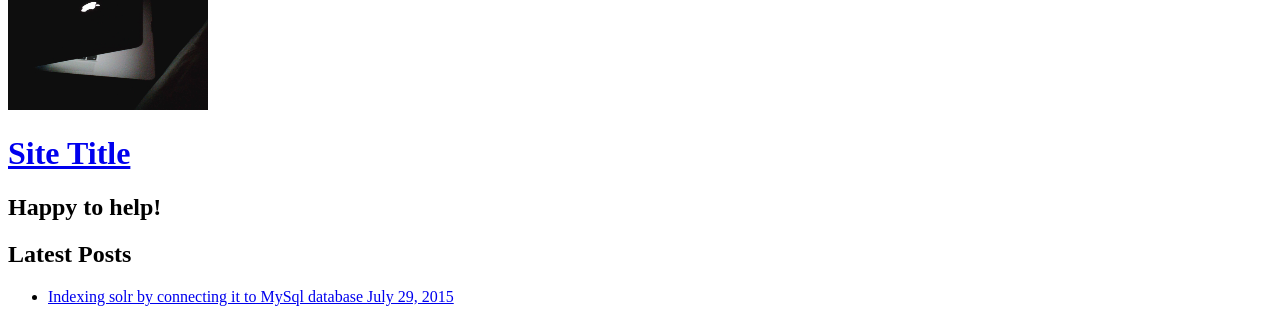
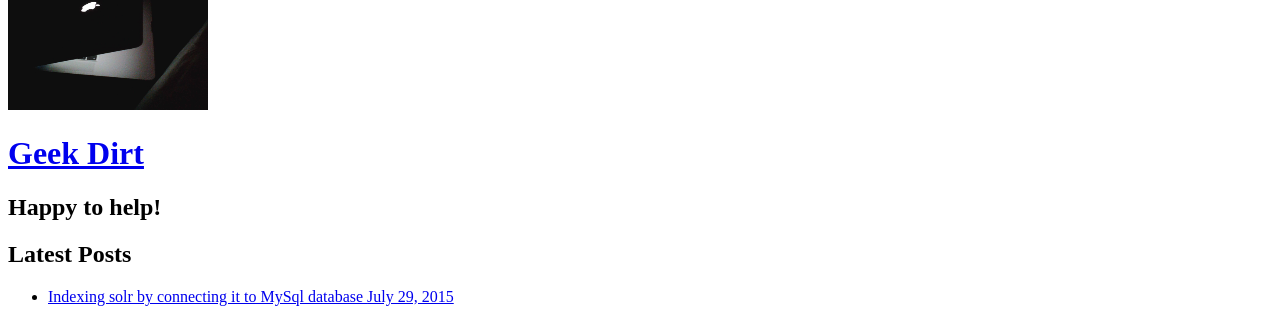
Before and after one commit to shobhit-garg/shobhit-garg.github.io, a Jekyll site: the page built from index.html, in a window 1280 px wide. Shown: the part 216-538 px from the top of the page. Built offline with Jekyll 4.4.1, drawn with Linux system fonts in a browser that asks for light colours; nearby versions of some CDN libraries.

```diff
--- a/_config.yml
+++ b/_config.yml
@@ -1,6 +1,6 @@
 # Site wide configuration
 
-title: Site Title
+title: Geek Dirt
 locale: en_US
 description: Happy to help!
 logo: applelogo.jpg
@@ -34,7 +34,7 @@ owner:
   name: Shobhit Garg
   avatar: shobhit_pic.jpg
   email: garg.shobhit1@gmail.com
-  disqus-shortname: shobhitblog
+  disqus-shortname: geekdirt
   twitter: #username
   facebook: shobhit4u
   github: shobhit-garg
```
